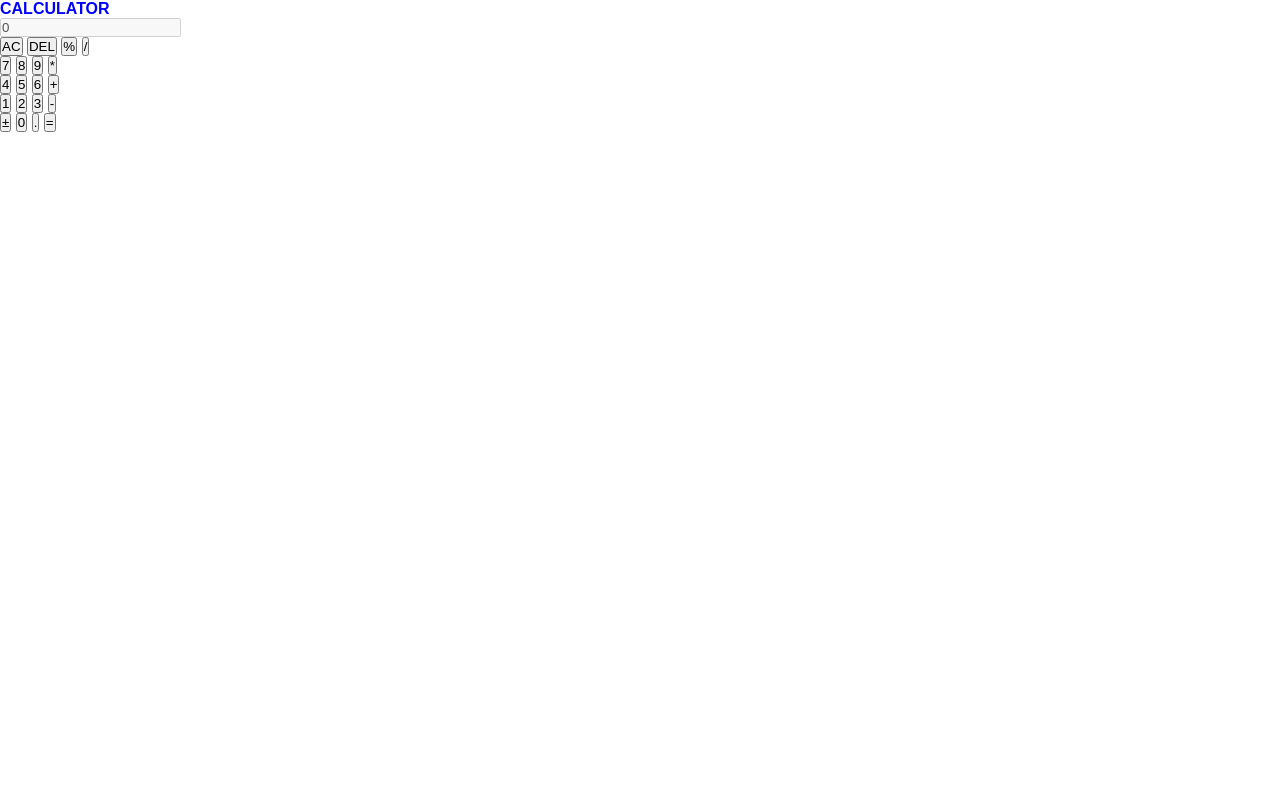
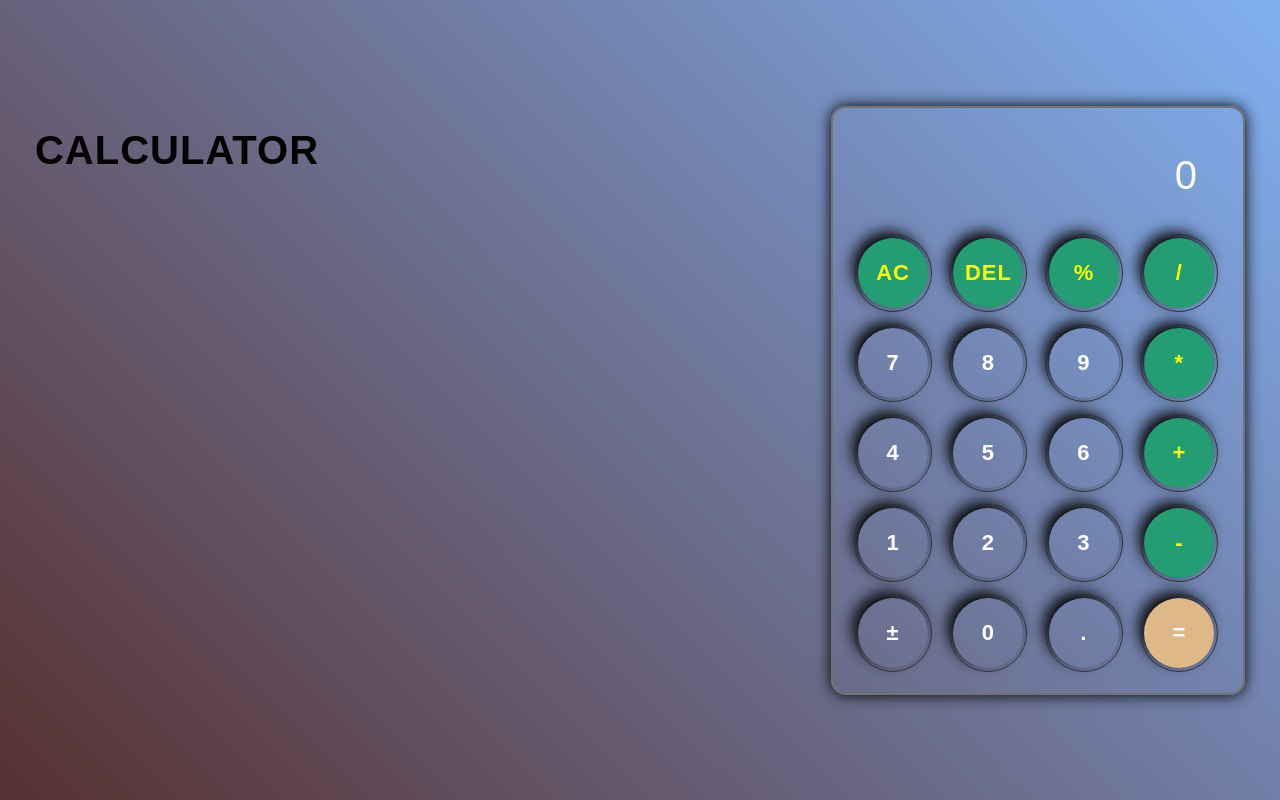
Before and after one commit to Aryanshrivastava7080/Codsoft_task1, a plain HTML site: page index.html in a window 1280 px wide. Drawn offline with Linux system fonts and the light colour scheme.

Commit message:
Update style.css

```diff
--- a/style.css
+++ b/style.css
@@ -1,98 +1,80 @@
 * {
-    margin: 0%;
-    padding: 0%;
-    font-family: sans-serif;
+    margin: 0;
+    padding: 0;
+    box-sizing: border-box;
+    font-family: Arial, Helvetica, sans-serif;
+    letter-spacing: 1px;
 }
 
-.side {
-    position: relative;
-    width: 100%;
-    height: 100vh;
+.intro {
+    margin-right: 40%;
+    font-size: 40px;
+    margin-bottom: 500PX;
 }
 
-nav {
-    display: inline-flex;
-    width: auto;
-    margin: auto;
-    padding: 20px 0;
+body {
+    min-height: 100vh;
+    max-width: 100%;
+    display: flex;
+    justify-content: center;
     align-items: center;
-    justify-content: space-between;
+    /* display: grid;
+    place-items: center; */
+    background: linear-gradient(45deg, #573030, #81b0f2);
 }
 
-nav ul li {
-    display: inline;
-    list-style: none;
-    margin: 10px 20px;
+.calculator {
+    padding: 15px;
+    box-shadow: 0 0 15px #000;
+    border: 2px solid rgb(116, 114, 114);
+    border-radius: 15px;
 }
 
-nav ul li a {
-    text-decoration-style: none;
-    color: #000;
-    font-weight: bold;
-    left: 0px;
+.display input {
+    width: 360px;
+    border: none;
+    outline: none;
+    padding: 20px;
+    margin: 10px;
+    background: transparent;
+    color: #fff;
+    font-size: 40px;
+    text-align: right;
+    cursor: pointer;
 }
 
-nav ul li a:hover {
-    color: red
+input::placeholder {
+    color: #fff;
 }
 
-ul {
-    left: 5px;
-    display: block;
-    list-style-type: disc;
-    margin-block-end: 5em;
-    margin-inline-start: 55px;
-    margin-inline-end: 0px;
-    padding-inline-start: 390px;
+button {
+    width: 70px;
+    height: 70px;
+    margin: 10px;
+    background: transparent;
+    color: #fff;
+    font-size: 22px;
+    font-weight: 600;
+    border: 0;
+    border-radius: 50%;
+    box-shadow: -5px -6px 15px #000;
+    outline: 1px solid #313131;
+    outline-offset: 3px;
+    cursor: pointer;
 }
 
-.detel {
-    margin-left: 50px;
-    margin-top: 90px;
+button:active {
+    background: #000;
+    transform: translate(2px, 2px);
 }
 
-.h1 {
-    font-size: 50px;
-    color: beige;
-    margin-bottom: 20px;
+.opr {
+    color: #fbff00;
+    background: #249d73;
+    font-weight: 700;
 }
 
-span {
-    color: brown;
+#eqBtn {
+    background: burlywood;
+    font-weight: 900;
 }
-
-.detel a {
-    background: orange;
-    padding: 10px 18px;
-    text-decoration: none;
-    font-weight: bold;
-    color: whitesmoke;
-    display: inline-block;
-    margin: 30px;
-    border-radius: 5px;
-}
-
-.image {
-    width: 45 px;
-    height: 100px;
-    position: absolute;
-    bottom: 50px;
-    right: 100px;
-}
-
-.image img {
-    height: 300px;
-    position: absolute;
-    right: 0px;
-    bottom: 50px;
-    transform: translateX(-50);
-    transition: bottom 1s, left 1s;
-}
-
-a:hover {
-    color: blue;
-}
-
-.body {
-    background-color: #fffecd;
-}
```
